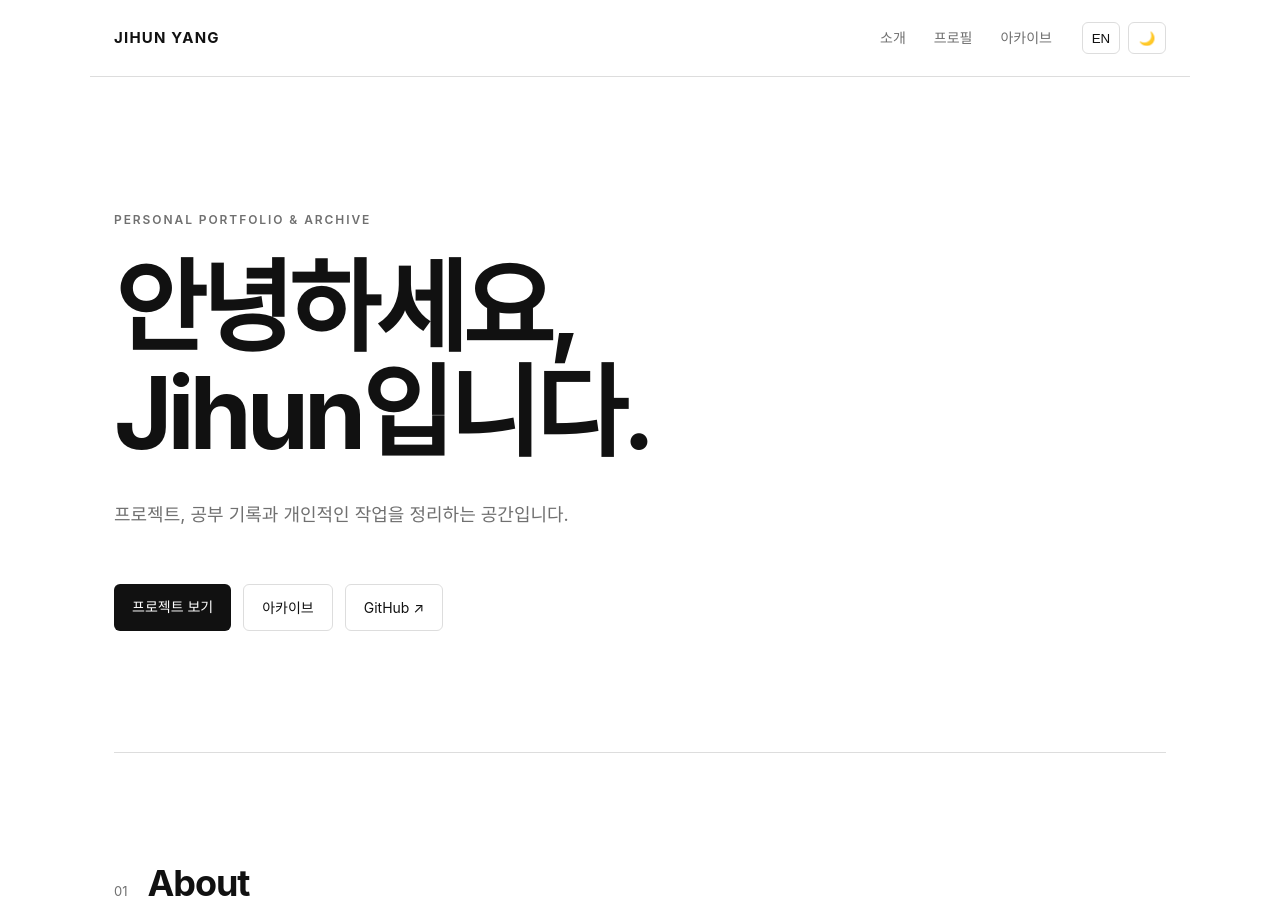
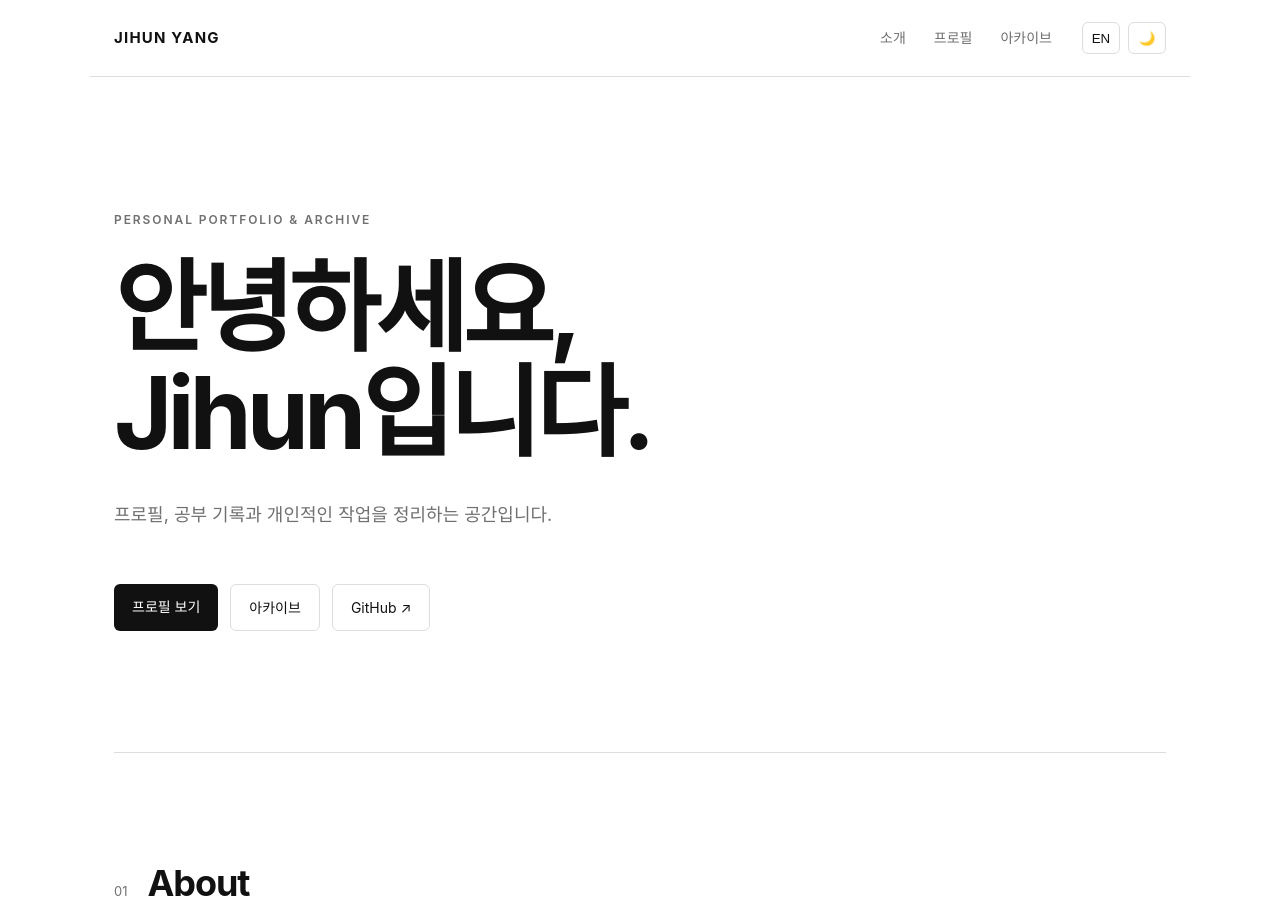
Before and after one commit to JihunYangKR/JihunYangKR.github.io, a Jekyll site: the page built from index.html, in a window 1280 px wide and 900 px high. Built offline with Jekyll 4.4.1, drawn with Linux system fonts in a browser that asks for light colours.

Commit message:
Update index.html

```diff
--- a/index.html
+++ b/index.html
@@ -35,17 +35,17 @@ layout: null
             </h1>
 
             <p class="hero-description"
-               data-ko="프로젝트, 공부 기록과 개인적인 작업을 정리하는 공간입니다."
+               data-ko="프로필, 공부 기록과 개인적인 작업을 정리하는 공간입니다."
                data-en="A personal space for my profiles, learning, and work.">
-                프로젝트, 공부 기록과 개인적인 작업을 정리하는 공간입니다.
+                프로필, 공부 기록과 개인적인 작업을 정리하는 공간입니다.
             </p>
 
             <div class="hero-buttons">
 
                 <a href="#profiles" class="button primary"
-                   data-ko="프로젝트 보기"
+                   data-ko="프로필 보기"
                    data-en="View Profiles">
-                    프로젝트 보기
+                    프로필 보기
                 </a>
 
                 <a
```
